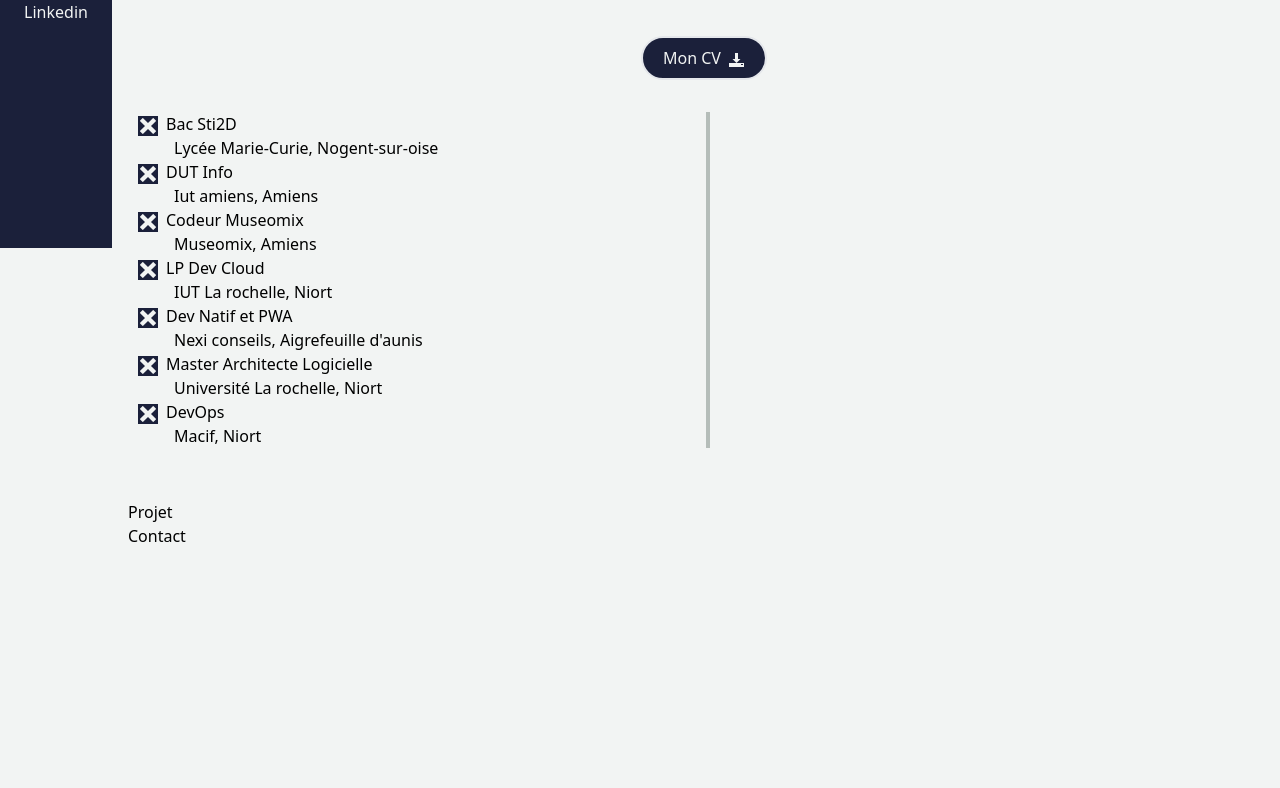
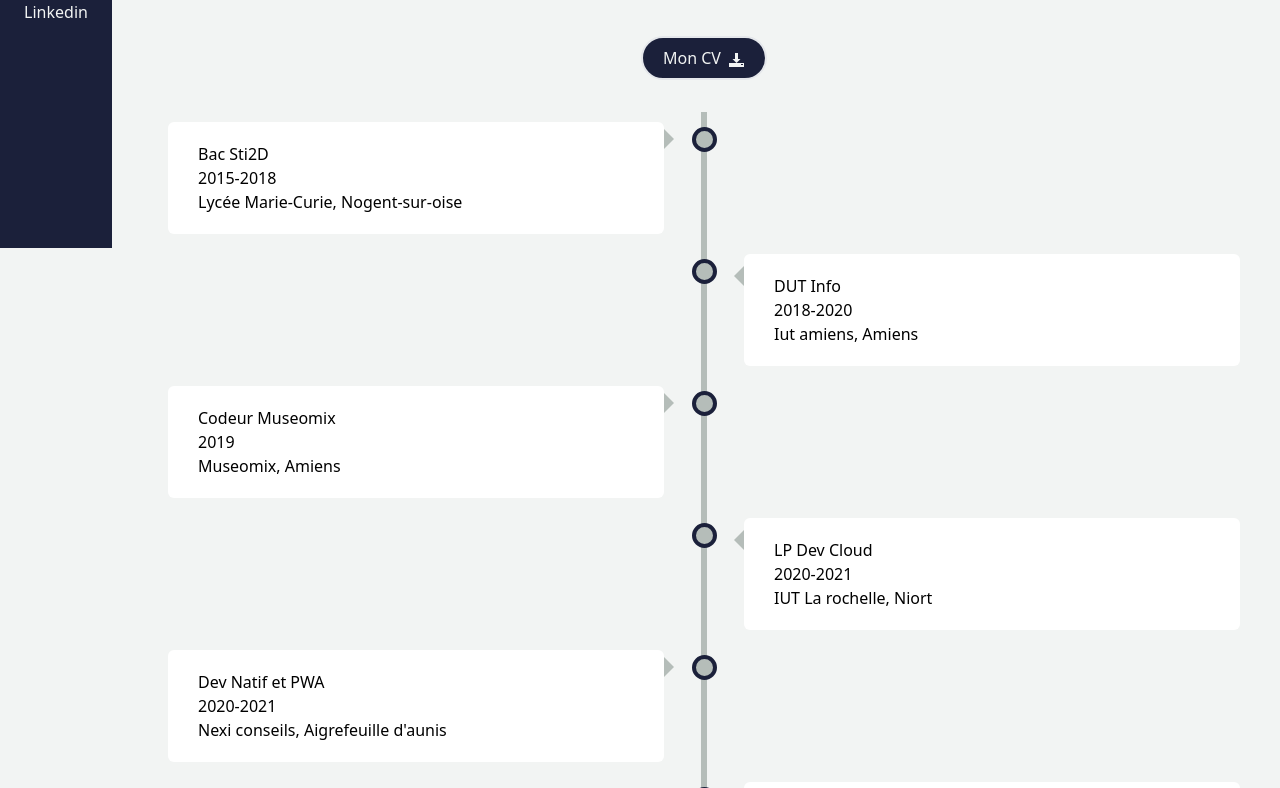
Before and after one commit to batleforc/Portfolio, a React (Create React App) app in the folder client/: page / in a window 1280 px wide. Shown: the part 1352-2140 px from the top of the page. Before the commit the page ends 1900 px from the top, so only its background shows below. Built offline with nearby package versions, Linux system fonts and the light colour scheme.

Commit message:
[add] Move to a timeline from w3school that is better

```diff
--- a/client/src/component/MainPage/About/Exp.tsx
+++ b/client/src/component/MainPage/About/Exp.tsx
@@ -14,15 +14,15 @@ export interface IExperience {
 
 const Experience = ({ exp }: { exp: Array<IExperience> }) => {
   return (
-    <div className="my-8">
-      <div id="verticalTimeline">
+    <div className="my-8 truc">
+      <div className="timeline">
         {[...exp]
           .sort(
             (a: IExperience, b: IExperience) =>
               Number.parseInt(a.from) - Number.parseInt(b.from)
           )
-          .map((expItem) => (
-            <ExpItem {...expItem} />
+          .map((expItem,index) => (
+            <ExpItem key={expItem.Label} index={index} item={expItem} />
           ))}
       </div>
     </div>
--- a/client/src/component/MainPage/About/Exp/ExpItem.tsx
+++ b/client/src/component/MainPage/About/Exp/ExpItem.tsx
@@ -3,22 +3,18 @@ import IcoMoonSVG from "../../../helper/IcomoonSVG";
 import { IExperience } from "../Exp";
 
 const ExpItem = ({
-  Label,
-  type,
-  from,
-  to,
-  location,
-  where,
-  description,
-}: IExperience) => {
+  item: { Label, type, from, to, location, where, description },
+  index
+}: {
+  item: IExperience;
+  index: number;
+}) => {
   return (
-    <div className="flex">
-      <div className="timelineIconBlock">
-        <IcoMoonSVG icon="cross" className="timelineIcon" />
-      </div>
-      <div className="mx-2">
+    <div className={`timeContainer ${index%2===1?"container-right":"container-left"}`}>
+      <div className="timeContent">
         <p>{Label}</p>
-        <p className="mx-2">
+        <p>{from===to?from:`${from}-${to.length===0?"Now":to}`}</p>
+        <p className="">
           {where}, {location}
         </p>
       </div>
--- a/client/src/style/About.scss
+++ b/client/src/style/About.scss
@@ -8,40 +8,3 @@
   background-color: $color-bgCover;
   color: $color-textCover;
 }
-
-#verticalTimeline::before {
-  content: "";
-  position: absolute;
-  top: 0;
-  left: 18px;
-  height: 100%;
-  width: 4px;
-  background: $color-textCoverDarker;
-}
-
-@media (min-width: $md) {
-  #verticalTimeline::before {
-    left: 50%;
-    margin-left: 2px;
-  }
-  .timelineIcon {
-    margin: 0;
-  }
-}
-
-#verticalTimeline {
-  position: relative;
-  height: 100%;
-}
-
-.timelineIcon {
-  font-size: 20px;
-  padding: 2px;
-  color: $color-textCover;
-  background-color: $color-bgCover;
-}
-
-.timelineIconBlock {
-  z-index: 100;
-  margin-left: 10px;
-}
--- a/client/src/style/Nav.scss
+++ b/client/src/style/Nav.scss
@@ -41,6 +41,7 @@
   position: fixed;
   bottom: $margin;
   right: $margin;
+  z-index: 10;
   .burgerIcon {
     border-radius: 10px;
     text-align: center;
@@ -57,6 +58,7 @@
   right: $outPosition;
   top: $margin;
   height: $size;
+  z-index: 10;
 }
 .MobileNavBarHorizontal {
   justify-content: center;
@@ -64,6 +66,7 @@
   bottom: $outPosition;
   width: $size;
   margin-left: $margin;
+  z-index: 10;
 }
 
 .fadeIn {
--- /dev/null
+++ b/client/src/style/TimeLine.scss
@@ -0,0 +1,126 @@
+/* Css from https://www.w3schools.com/howto/howto_css_timeline.asp */
+
+/* The actual timeline (the vertical ruler) */
+.timeline {
+  position: relative;
+  max-width: 1200px;
+  margin: 0 auto;
+}
+
+/* The actual timeline (the vertical ruler) */
+.timeline::after {
+  content: '';
+  position: absolute;
+  width: 6px;
+  background-color: $color-textCoverDarker;
+  top: 0;
+  bottom: 0;
+  left: 50%;
+  margin-left: -3px;
+}
+
+/* Container around content */
+.timeContainer {
+  padding: 10px 40px;
+  position: relative;
+  background-color: inherit;
+  width: 50%;
+}
+
+/* The circles on the timeline */
+.timeContainer::after {
+  content: '';
+  position: absolute;
+  width: 25px;
+  height: 25px;
+  right: -13px;
+  background-color: $color-textCoverDarker;
+  border: 4px solid $color-bgCover;
+  top: 15px;
+  border-radius: 50%;
+  z-index: 1;
+}
+
+/* Place the container to the left */
+.container-left {
+  left: 0;
+}
+
+/* Place the container to the right */
+.container-right {
+  left: 50%;
+}
+
+/* Add arrows to the left container (pointing right) */
+.container-left::before {
+  content: " ";
+  height: 0;
+  position: absolute;
+  top: 17px;
+  width: 0;
+  z-index: 1;
+  right: 30px;
+  border: medium solid $color-textCoverDarker;
+  border-width: 10px 0 10px 10px;
+  border-color: transparent transparent transparent $color-textCoverDarker;
+}
+
+/* Add arrows to the right container (pointing left) */
+.container-right::before {
+  content: " ";
+  height: 0;
+  position: absolute;
+  top: 22px;
+  width: 0;
+  z-index: 1;
+  left: 30px;
+  border: medium solid $color-textCoverDarker;
+  border-width: 10px 10px 10px 0;
+  border-color: transparent $color-textCoverDarker transparent transparent;
+}
+
+/* Fix the circle for containers on the right side */
+.container-right::after {
+  left: -12px;
+}
+
+/* The actual content */
+.timeContent {
+  padding: 20px 30px;
+  background-color: white;
+  position: relative;
+  border-radius: 6px;
+}
+
+/* Media queries - Responsive timeline on screens less than 600px wide */
+@media screen and (max-width: 600px) {
+/* Place the timelime to the left */
+  .timeline::after {
+    left: 31px;
+  }
+
+/* Full-width containers */
+  .timeContainer {
+    width: 100%;
+    padding-left: 70px;
+    padding-right: 25px;
+  }
+
+/* Make sure that all arrows are pointing leftwards */
+  .timeContainer::before {
+    left: 60px;
+    border: medium solid white;
+    border-width: 10px 10px 10px 0;
+    border-color: transparent white transparent transparent;
+  }
+
+/* Make sure all circles are at the same spot */
+  .container-left::after, .container-right::after {
+    left: 19px;
+  }
+
+/* Make all right containers behave like the left ones */
+  .container-right {
+    left: 0%;
+  }
+}
--- a/client/src/style/index.scss
+++ b/client/src/style/index.scss
@@ -7,6 +7,7 @@
 @import "./icon.scss";
 @import "./Nav.scss";
 @import "./About.scss";
+@import "./TimeLine.scss";
 
 body {
   background-color: $color-textCover;
```
